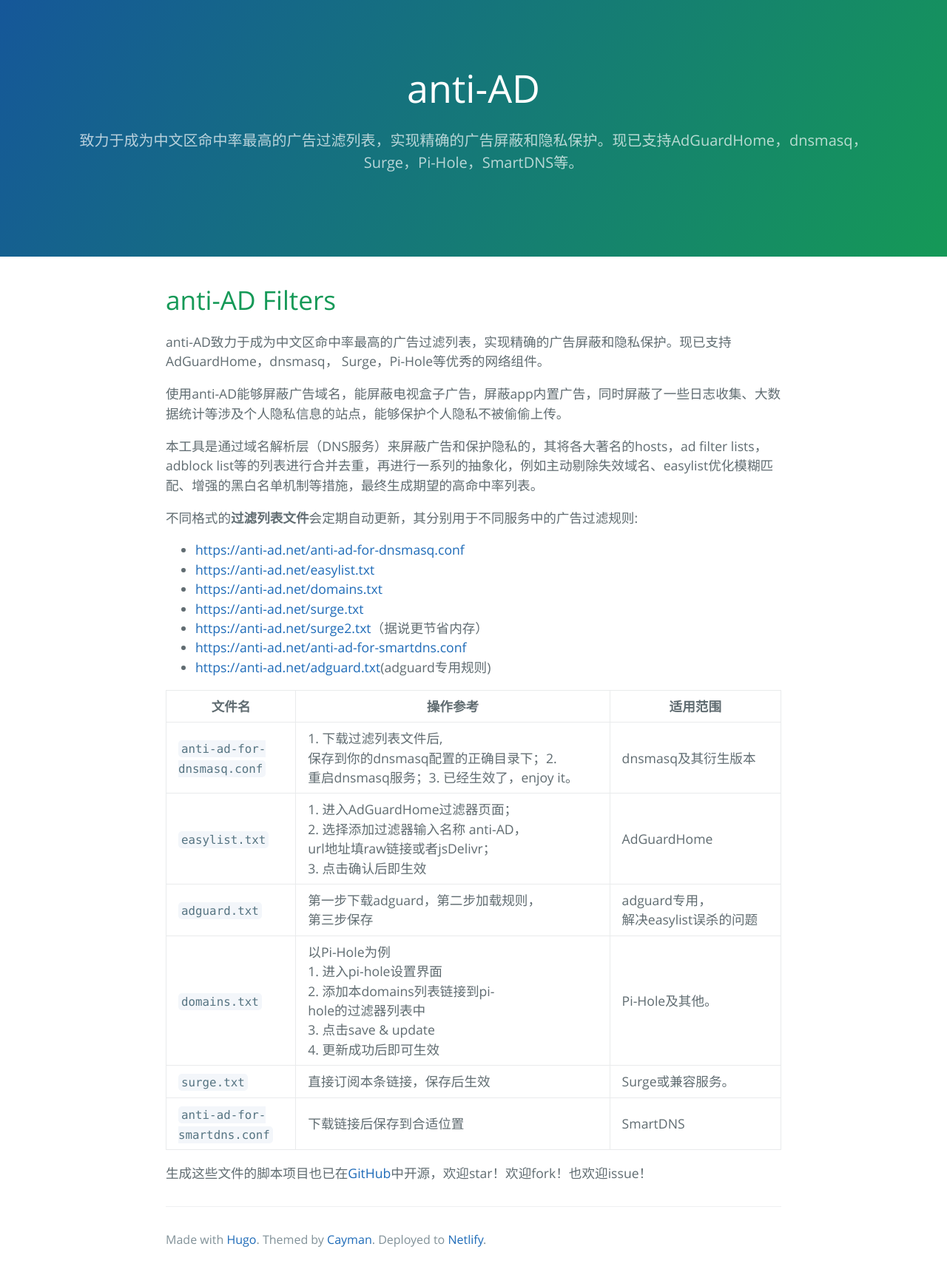
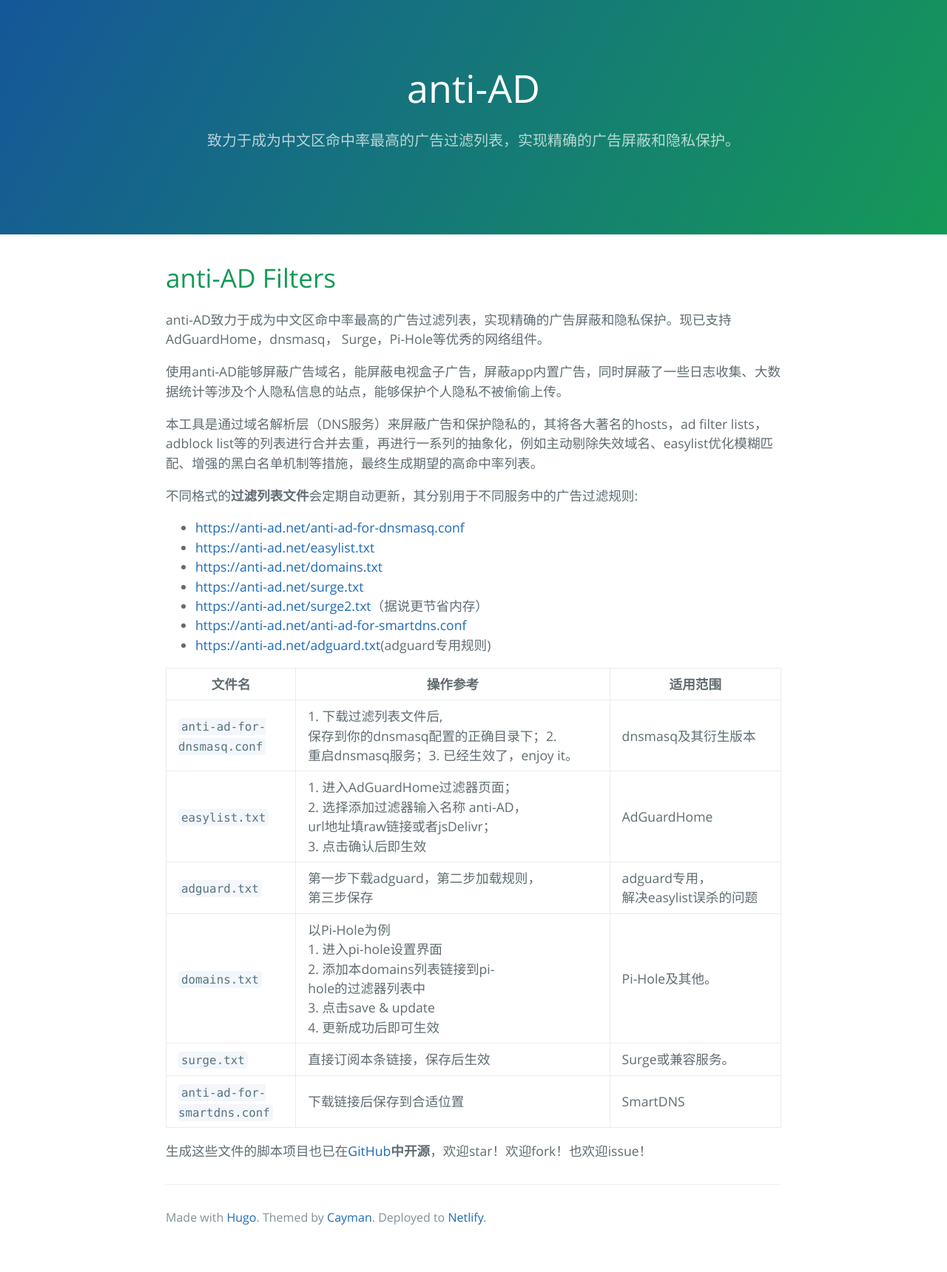
Before and after one commit to zy-xyz/anti-ad.github.io, a plain HTML site: page docs/index.html in a window 1280 px wide. Shown: the whole page at 74% size. After the commit the page ends 1690 px from the top, so only its background shows below. Drawn offline with nearby package versions, Linux system fonts and the light colour scheme.

Commit message:
Update index.html

```diff
--- a/docs/index.html
+++ b/docs/index.html
@@ -51,7 +51,7 @@
 <script defer src="https://lib.baomitu.com/KaTeX/0.10.2/katex.min.js" crossorigin="anonymous"></script>
 <script defer src="https://lib.baomitu.com/KaTeX/0.10.2/contrib/auto-render.min.js" crossorigin="anonymous" onload="renderMathInElement(document.body);"></script>
 
-  <title>anti-AD Filters | 目前中文区命中率最高的广告过滤列表</title>
+  <title>anti-AD | 致力于成为中文区命中率最高的广告过滤列表</title>
 </head>
 
 <body>
@@ -60,7 +60,7 @@
     anti-AD
   </h1>
   <h2 class="project-tagline">
-    致力于成为中文区命中率最高的广告过滤列表，实现精确的广告屏蔽和隐私保护。现已支持AdGuardHome，dnsmasq，Surge，Pi-Hole，SmartDNS等。
+    致力于成为中文区命中率最高的广告过滤列表，实现精确的广告屏蔽和隐私保护。
   </h2>
 </section>
 
@@ -121,7 +121,7 @@
 </tr>
 </tbody>
 </table>
-<p>生成这些文件的脚本项目也已在<a href="https://github.com/privacy-protection-tools/anti-AD">GitHub</a>中开源，欢迎star！欢迎fork！也欢迎issue！</p>
+<p>生成这些文件的脚本项目也已在<strong><a href="https://github.com/privacy-protection-tools/anti-AD">GitHub</a>中开源</strong>，欢迎star！欢迎fork！也欢迎issue！</p>
 
 
     <footer class="site-footer">
```
